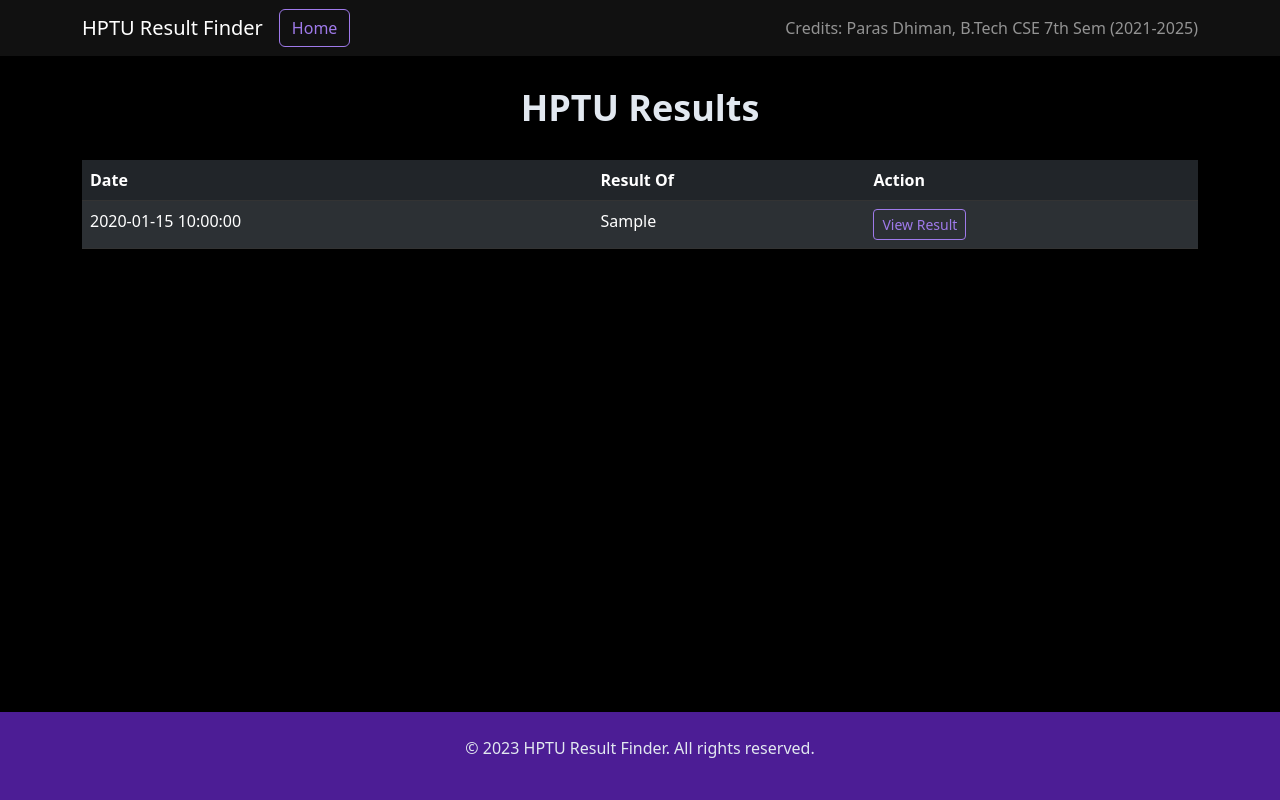
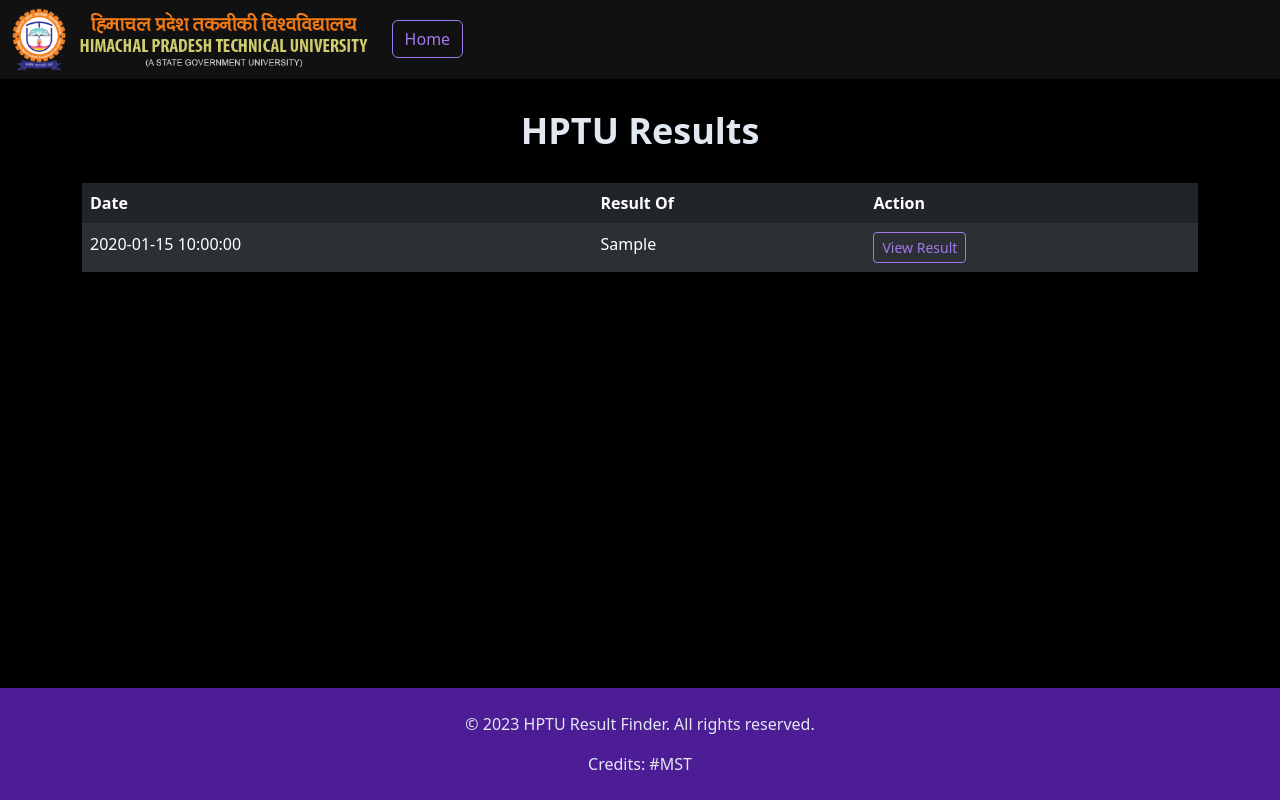
Before and after one commit to dhimanparas20/HPTU-Result-Finder, a Flask app: template templates/result.html in a window 1280 px wide. Run offline with Flask 3, Linux system fonts and the light colour scheme; the template is opened without the code that fills it: most values are stand-ins (such as "Sample title", 1, 10 or a date in 2020).

Commit message:
update results page
Signed-off-by: dhimanparas20 <dhimanparas20@gmail.com>

```diff
--- a/templates/result.html
+++ b/templates/result.html
@@ -45,12 +45,13 @@
 </head>
 <body class="min-h-screen flex flex-col">
     <nav class="navbar navbar-expand-lg navbar-dark">
+        <center>
+            <div class="container">
+            <img src="static/s_logo.png" alt="HPTU Logo">
+            </div>
+            </center>
         <div class="container">
-            <a class="navbar-brand" href="#">HPTU Result Finder</a>
             <a href="/" class="btn btn-outline-light">Home</a>
-            <span class="navbar-text ms-auto">
-                Credits: Paras Dhiman, B.Tech CSE 7th Sem (2021-2025)
-            </span>
         </div>
     </nav>
 
@@ -88,6 +89,9 @@
 
     <footer class="bg-purple-900 text-center py-4 mt-8">
         <p>&copy; 2023 HPTU Result Finder. All rights reserved.</p>
+        <span class="navbar-text ms-auto">
+            Credits: #MST
+        </span>
     </footer>
 
     <script src="https://cdn.jsdelivr.net/npm/bootstrap@5.3.0/dist/js/bootstrap.bundle.min.js"></script>
```
